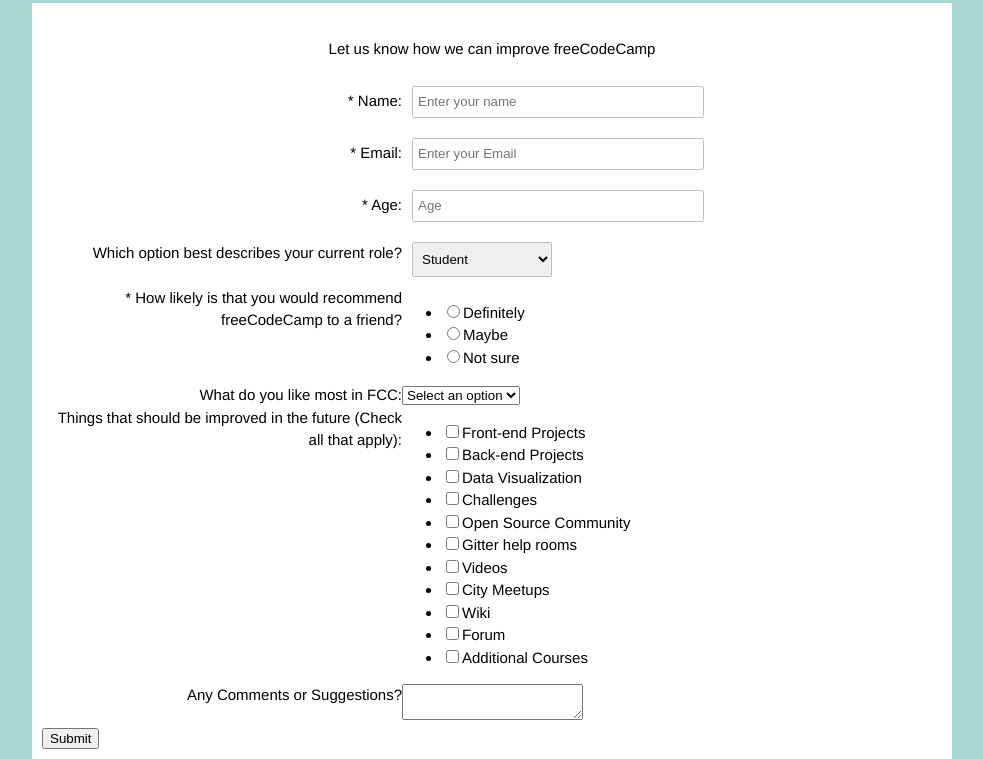
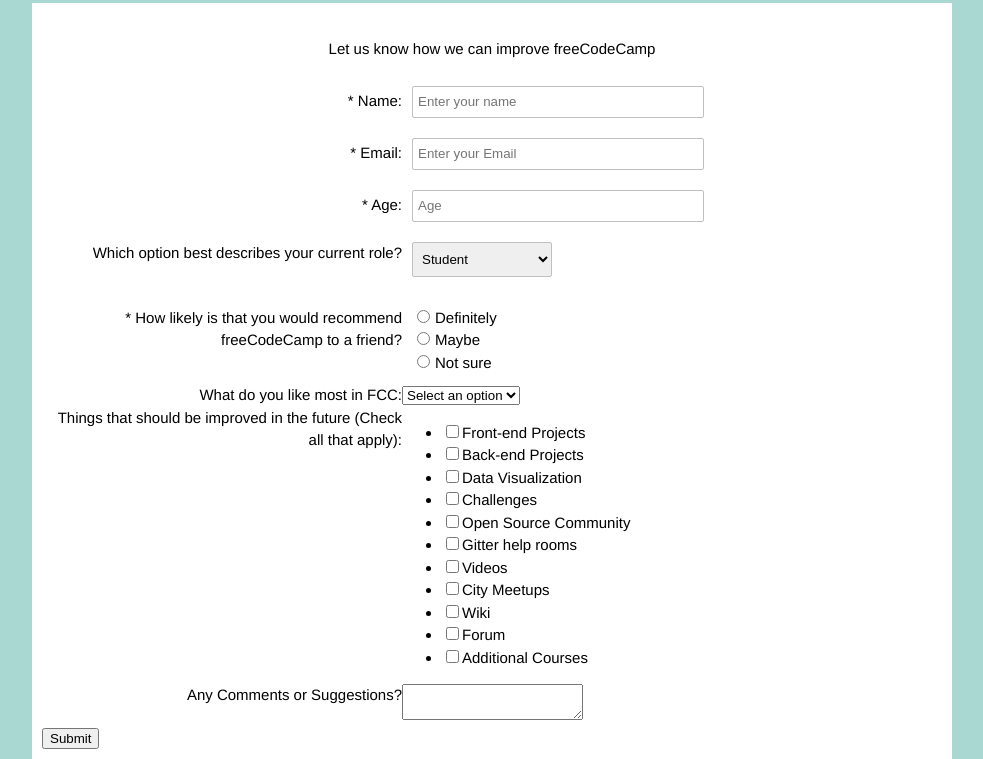
Before and after one commit to sahilmob/freecodecamp-html-css-survey-form, a plain HTML site: page index.html in a window 1280 px wide. Shown: the part 82-841 px from the top of the page, without its empty margins (148-1131 px from the left). Drawn offline with Linux system fonts and the light colour scheme.

Commit message:
Style fcc-recommendation section

```diff
--- a/index.html
+++ b/index.html
@@ -55,7 +55,7 @@
                     </select>
                 </div>
             </div>
-            <div class="row">
+            <div class="row" id="fcc-recommend">
                 <div class="left">
                     <label>* How likely is that you would recommend freeCodeCamp to a friend?</label>
                 </div>
--- a/style.css
+++ b/style.css
@@ -68,3 +68,18 @@
     border-radius: 2px;
     border: 1px solid #c0c0c0;
 }
+
+#fcc-recommend {
+    margin-top: 20px;
+}
+
+#fcc-recommend .right ul {
+    margin: 10px;
+    margin-top: 0px;
+    list-style: none;
+    padding: 0;
+}
+
+#fcc-recommend .right ul li label input {
+    margin-right: 5px;
+}
```
